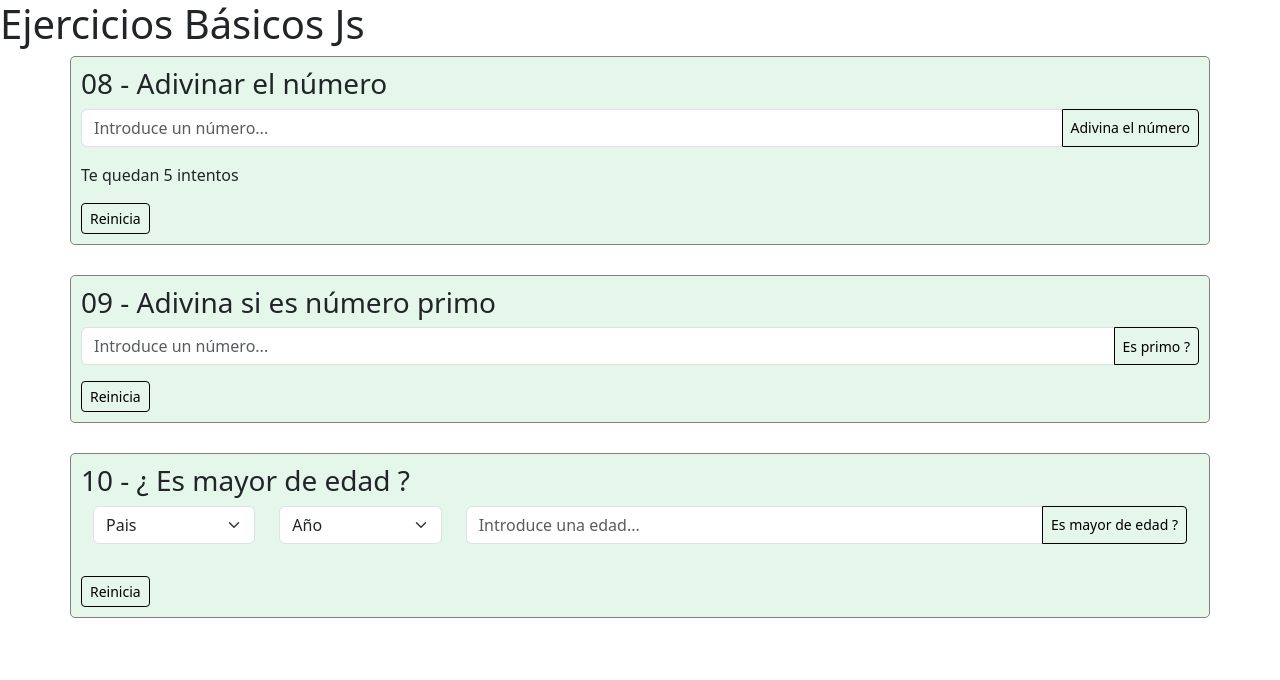
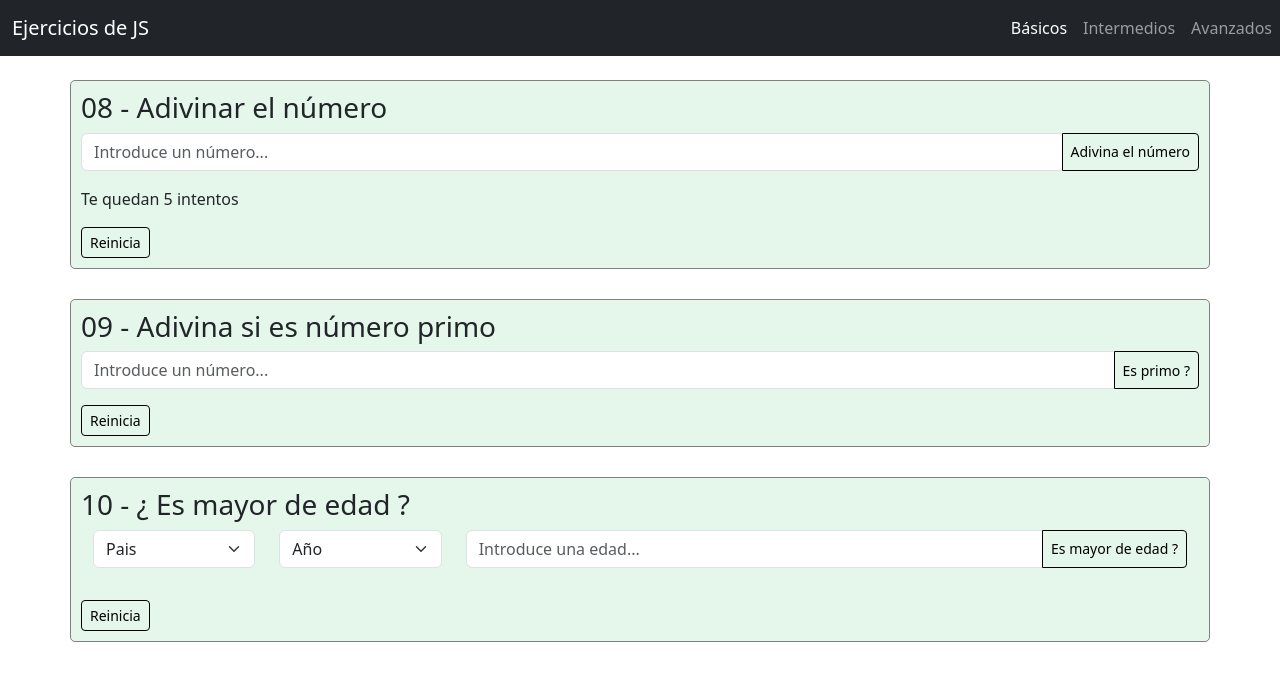
Before and after one commit to bibsb/05-ejercicios-js, a React (Vite) app: page / in a window 1280 px wide. Shown: the top 680 px of the page. Built offline with nearby package versions, Linux system fonts and the light colour scheme.

Commit message:
Añadido Nav

```diff
--- a/index.html
+++ b/index.html
@@ -18,6 +18,28 @@
     <title>Ejercicios Js a React</title>
   </head>
   <body>
+    <nav class="navbar navbar-expand navbar-dark bg-dark mb-4">
+      <div class="container-fluid">
+        <a class="navbar-brand">Ejercicios de JS </a>
+      </div>
+      <div class="d-flex justify-content-end">
+        <div class="collapse navbar-collapse" id="navbarsExample02">
+          <ul class="navbar-nav me-auto">
+            <li class="nav-item">
+              <a class="nav-link active" href="#">Básicos</a>
+            </li>
+            <li class="nav-item">
+              <a class="nav-link" href="#">Intermedios</a>
+            </li>
+            <li class="nav-item">
+              <a class="nav-link" href="#">Avanzados</a>
+            </li>
+          </ul>
+        </div>
+
+      </div>
+    </nav>
+
     <div id="root"></div>
     <script
       src="https://cdn.jsdelivr.net/npm/bootstrap@5.3.2/dist/js/bootstrap.bundle.min.js"
--- a/src/App.jsx
+++ b/src/App.jsx
@@ -7,10 +7,9 @@ import './App.css';
 function App() {
   return (
     <>
-      <h1>Ejercicios Básicos Js</h1>
       <AdivinarNumero />
-      <EsPrimo/>
-      <MayorDeEdad/>
+      <EsPrimo />
+      <MayorDeEdad />
     </>
   );
 }
```
